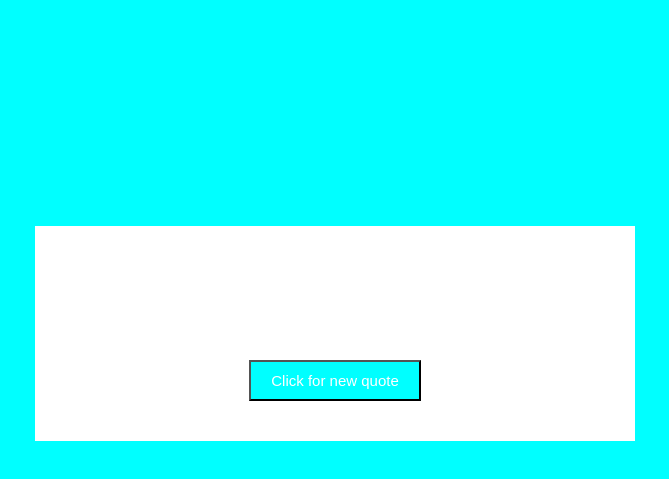
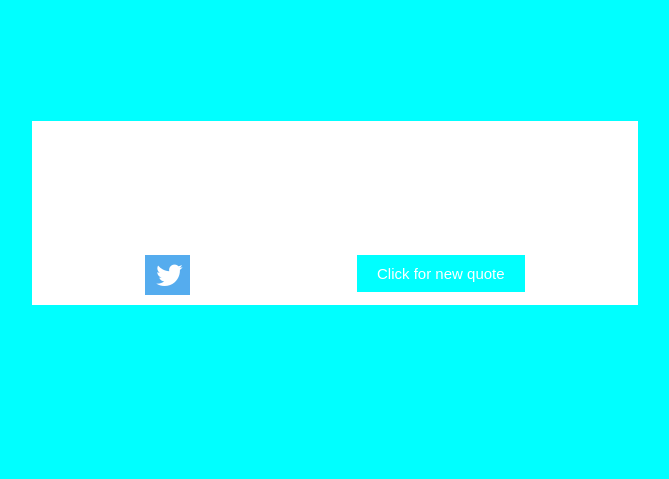
Before and after one commit to TinaBreaton/quote-generator, a plain HTML site: page index.html in a window 1280 px wide. Shown: the part 59-538 px from the top of the page, without its empty margins (305-974 px from the left). Drawn offline with nearby package versions, Linux system fonts and the light colour scheme.

Commit message:
added twitter button which also matches background color.

```diff
--- a/index.html
+++ b/index.html
@@ -3,8 +3,8 @@
 <head>
 
 <script src="https://ajax.googleapis.com/ajax/libs/jquery/3.2.1/jquery.min.js"></script>
-<script language = "Javascript" type = "text/javascript" src = "quote-generator.js">
-</script>
+<script language = "Javascript" type = "text/javascript" src = "quote-generator.js"></script>
+<link rel="stylesheet" href="https://cdnjs.cloudflare.com/ajax/libs/font-awesome/4.7.0/css/font-awesome.min.css">
 
 <style>
     body {
@@ -20,11 +20,10 @@
         padding-bottom: 100px;
     }
     .quote-box {
-        /* margin: auto;
-        width: 40%; */
-        position: relative;
-        margin: 10% auto auto auto;
-        width: 500px;
+        margin: auto;
+        width: 40%;
+        /* position: relative;*/
+        /* margin: 10% auto auto auto;  */
         height: auto;
         padding-top: 50px;
         padding-left: 50px;
@@ -36,16 +35,45 @@
     }
 
     .quote-button {
-        /* position: absolute;  this position is relative to the right side of the screen, not the div.
-        right: 30px; */
+        float: right;
         padding: 10px 20px 10px 20px;
         font-size: 15px;
         color: white;
         background-color: cyan;
         margin-bottom: 40px;
-        /* margin-right: 10px; */
+        border-style: none;
+        border-width: 0px;
+        /* border-radius: 10%; */
 
     }
+
+    .button-bar {
+        background-color: white;
+        margin: auto;
+        width: 75%;
+        height: 50px;
+
+    }
+
+    .fa {
+        padding: 10px;
+        font-size: 50px;
+        width: 25px;
+        height: 25px;
+        text-align: center;
+        text-decoration: none;
+        /* margin: 5px 2px; */
+        /* border-radius: 10%; */
+    }
+
+    .fa-twitter {
+        background: #55ACEE;
+        color: white;
+        padding: 5px 10px 10px 10px;
+        float: left;
+
+    }
+
 
 </style>
 
@@ -62,7 +90,15 @@
 
         <div id ="quote"></div><br>
         <div id ="author"></div><br><br>
-        <button class = "quote-button">Click for new quote</button>
+
+        <div class = "button-bar">
+            <!-- <a href="https://twitter.com/CrystalDesTina" target="_blank" class="fa fa-twitter" style="font-size:30px;"></a> -->
+            <a id = "tweet-quote" href="https://twitter.com/intent/tweet" target="_blank" class="fa fa-twitter" style="font-size:30px;"></a>
+            <button class = "quote-button">Click for new quote</button>
+
+        </div>
+
+
 
     </div>
 
--- a/quote-generator.js
+++ b/quote-generator.js
@@ -19,6 +19,8 @@ $(document).ready(function() {
                 $("body").css("background-color",  newColor);
                 $(".quote-button").css("background-color",  newColor);
                 $(".quote-box").css("color",  newColor);
+                $(".fa-twitter").css("background-color", newColor);
+
 
                 document.getElementById("quote").innerHTML = '" ' + data.quote + ' "';
                 document.getElementById("author").innerHTML = "--  " + data.author;
```
